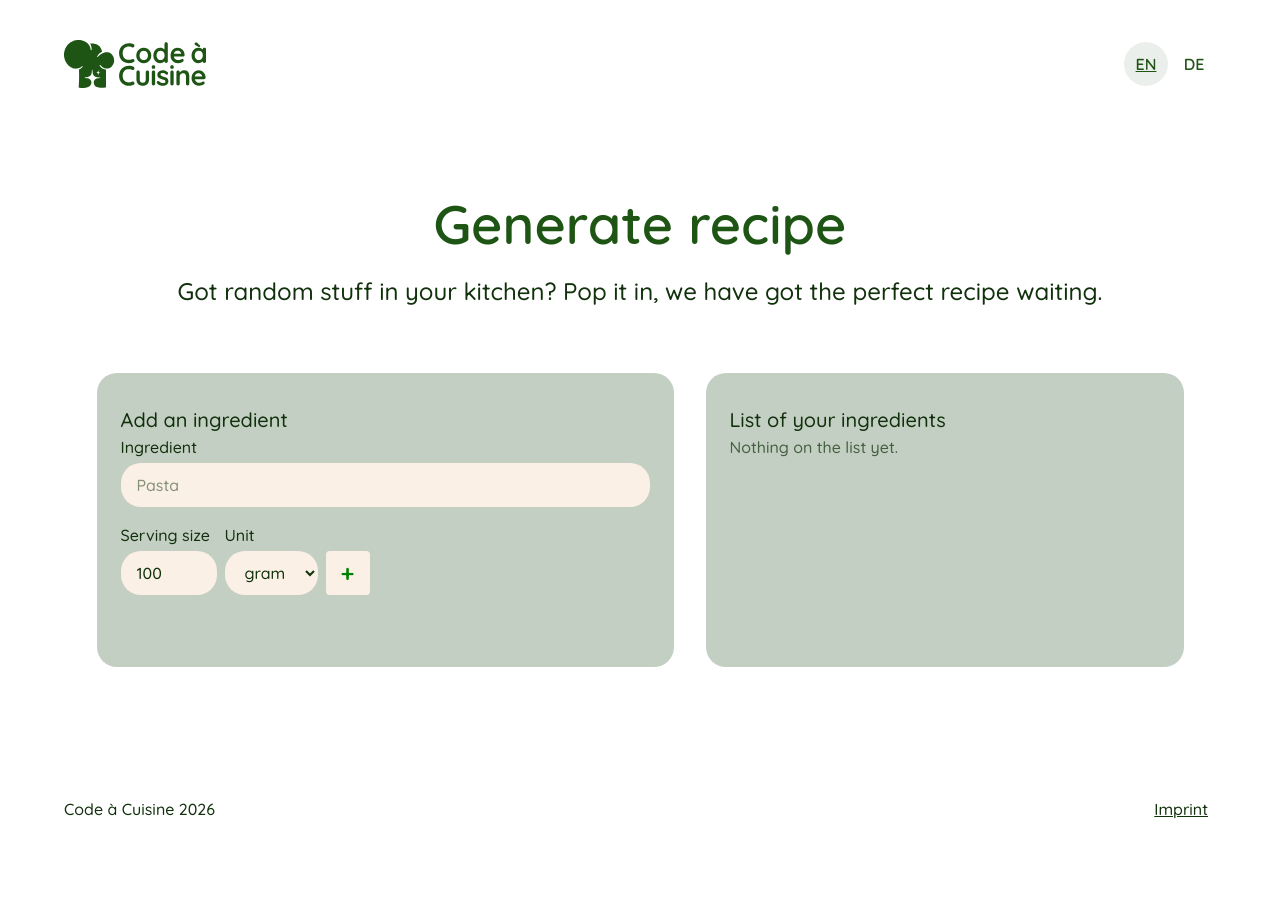
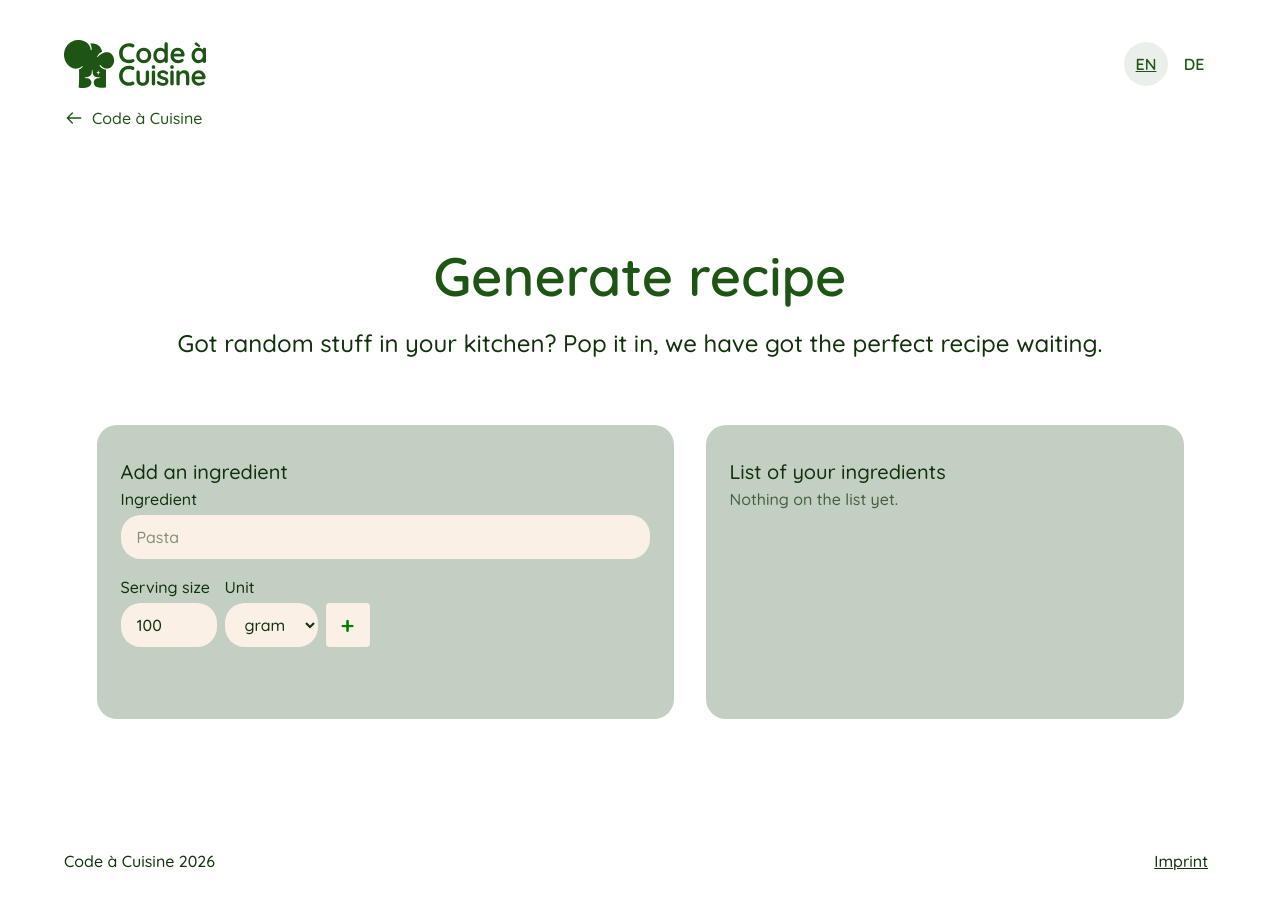
Before and after one commit to weskakay/code-a-cuisine, an Angular app: page /generate in a window 1280 px wide. Before the commit the page ends 855 px from the top, so only its background shows below. Built offline with nearby package versions, Linux system fonts and the light colour scheme.

Commit message:
feat(menu): add the way back on the ingredients and imprint pages

```diff
--- a/src/app/components/generate/generate.html
+++ b/src/app/components/generate/generate.html
@@ -1,4 +1,4 @@
-<app-menu-bar />
+<app-menu-bar back="/" [backLabel]="text().titles.home" />
 
 <main class="step">
   <header class="step__intro">
--- a/src/app/components/imprint/imprint.html
+++ b/src/app/components/imprint/imprint.html
@@ -1,4 +1,4 @@
-<app-menu-bar />
+<app-menu-bar back="/" [backLabel]="text().titles.home" />
 
 <main class="legal">
   <h1 class="legal__title">{{ text().titles.imprint }}</h1>
```
